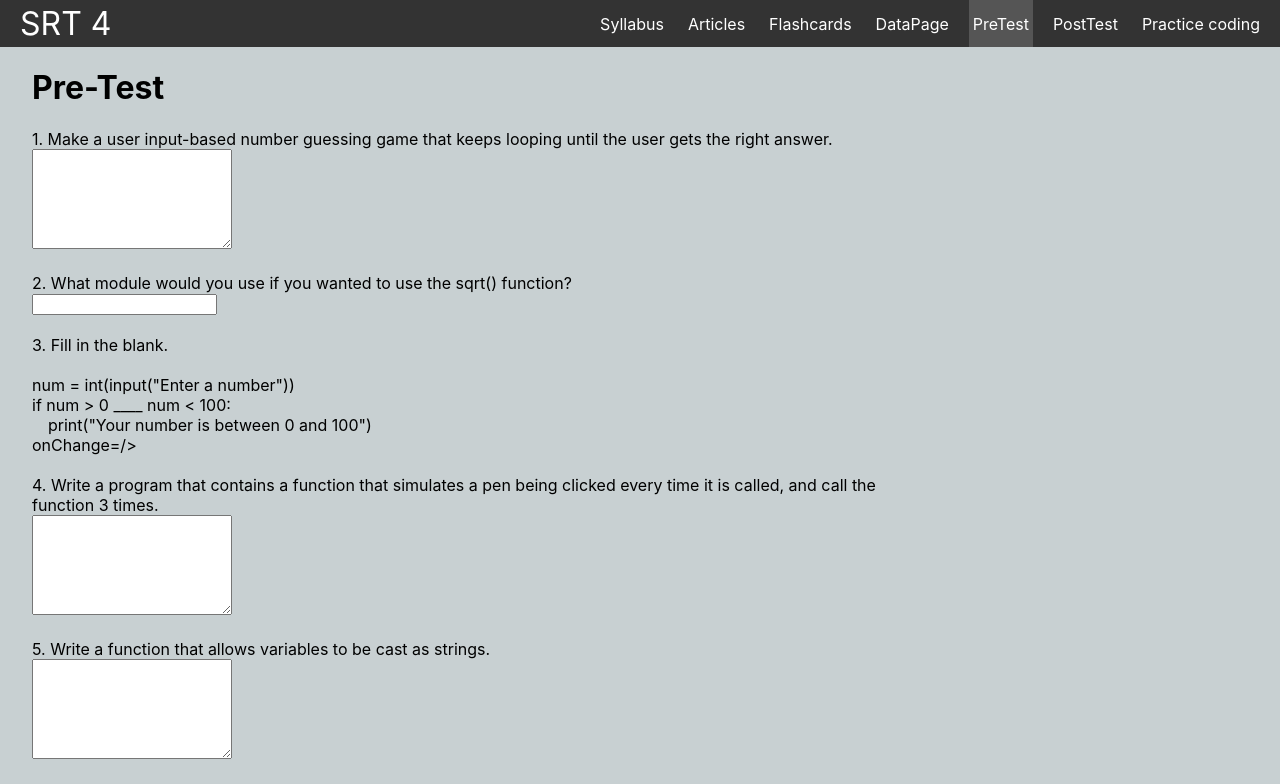
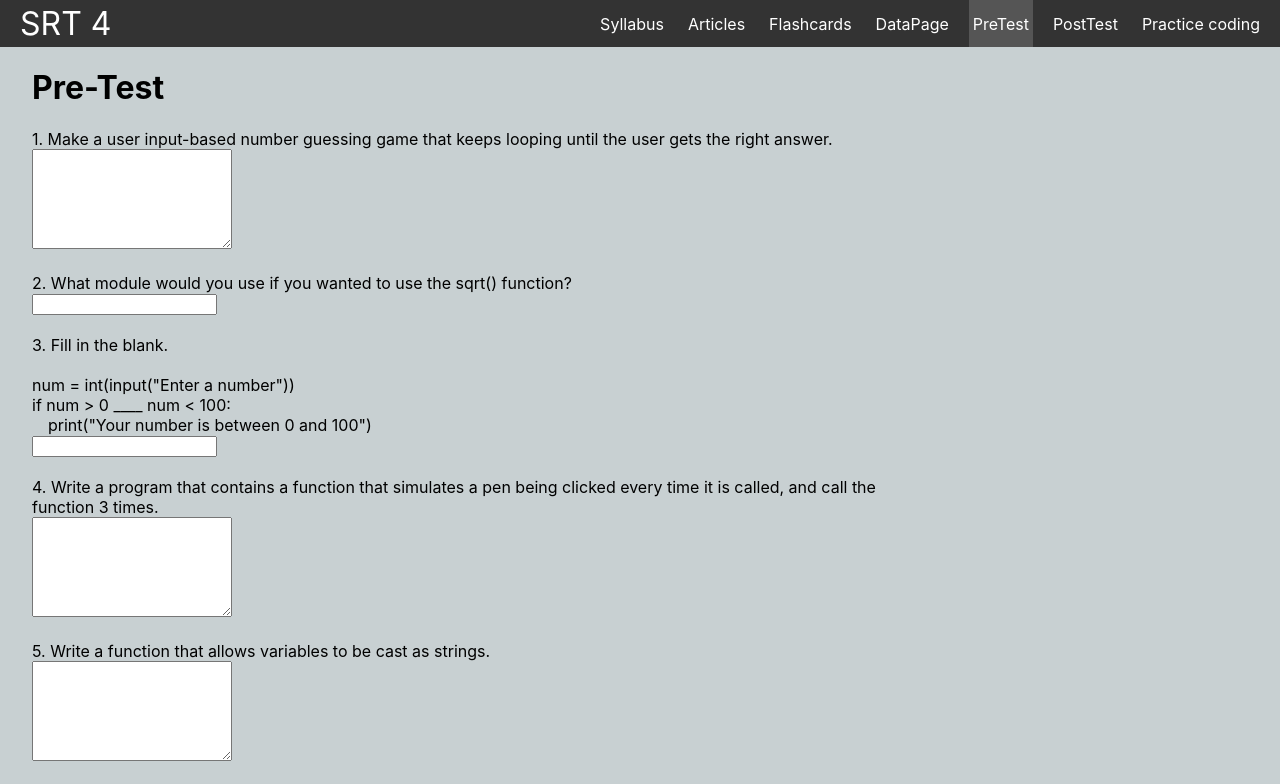
Before and after one commit to MD5595/SrtFlaskWebsite, a React (Create React App) app in the folder my-app/: page /PreTest in a window 1280 px wide. Shown: the top 784 px of the page. Built offline with nearby package versions, Linux system fonts and the light colour scheme.

Commit message:
Fixed question 3

```diff
--- a/my-app/src/pages/PreTest.js
+++ b/my-app/src/pages/PreTest.js
@@ -59,15 +59,18 @@ function PreTest() {
 
                             }}/>
                 <br/><br/>
-                {/*Question 3 */}
-                <label htmlFor="answer3">
-                    3. Fill in the blank.<br/> <br/>num = int(input("Enter a number"))<br/>
+
+
+                {/* Question 3 */}
+                <label htmlFor="answer3"> 3. Fill in the blank.<br/> <br/>num = int(input("Enter a number"))<br/>
                     if num &gt; 0 ____ num &lt; 100:<br/>
-                    &emsp;print("Your number is between 0 and 100")<br/>
-                </label>
-                onChange={(e) => {
-                code["q3"] = e.target.value;
-            }}/>
+                    &emsp;print("Your number is between 0 and 100")<br/></label>
+                <input type="text" id="answer3"
+                            onChange={(e) => {
+
+                                code["q3"] = e.target.value;
+
+                            }}/>
                 <br/> <br/>
                 {/* Question 4 */}
                 <label htmlFor="answer4">4. Write a program that contains a function that simulates a pen being clicked
```
